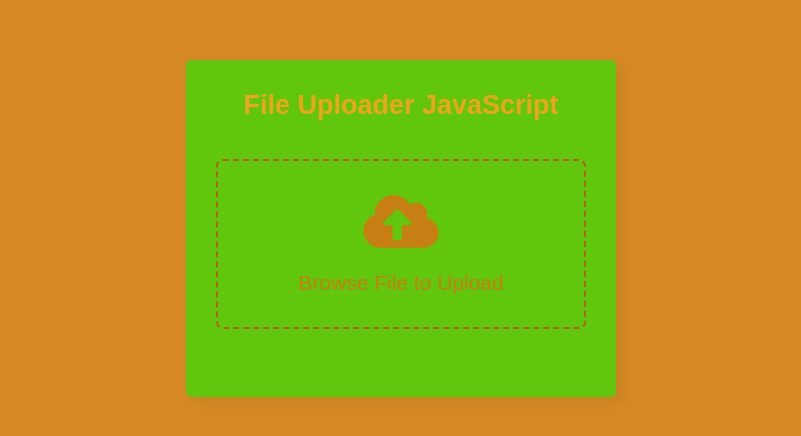
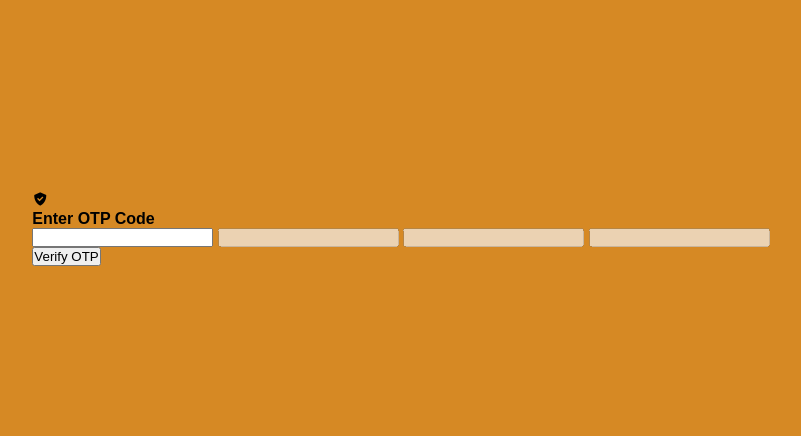
Before and after one commit to PSSwetha/MITLAB, a plain HTML site: page index.html in a window 1280 px wide. Shown: the part 172-608 px from the top of the page, without its empty margins (239-1040 px from the left). Drawn offline with nearby package versions, Linux system fonts and the light colour scheme.

Commit message:
Add files via upload
OTP

```diff
--- a/index.html
+++ b/index.html
@@ -1,26 +1,31 @@
 <!DOCTYPE html>
-<!-- Coding By Learn With Daniel- youtube.com/@learnwithdanial417-->
+<!-- Coding By CodingNepal - codingnepalweb.com -->
 <html lang="en">
   <head>
-  <meta charset="UTF-8">
-  <meta name="viewport" content="width=device-width, initial-scale=1.0">
-  <title>File Upload JavaScript with Progress Ba | Learn With Daniel</title>
-  <link rel="stylesheet" href="style.css">
-  <link rel="stylesheet" href="https://cdnjs.cloudflare.com/ajax/libs/font-awesome/5.15.3/css/all.min.css"/>
+    <meta charset="UTF-8" />
+    <meta http-equiv="X-UA-Compatible" content="IE=edge" />
+    <meta name="viewport" content="width=device-width, initial-scale=1.0" />
+   <title>OTP Verification Form</title>
+    <link rel="stylesheet" href="style.css" />
+    <!-- Boxicons CSS -->
+    <link href="https://unpkg.com/boxicons@2.1.4/css/boxicons.min.css" rel="stylesheet" />
+   <script src="script.js" defer></script>
   </head>
   <body>
-  <div class="wrapper">
-    <header>File Uploader JavaScript</header>
+    <div class="container">
+      <header>
+        <i class="bx bxs-check-shield"></i>
+      </header>
+      <h4>Enter OTP Code</h4>
       <form action="#">
-      <input class="file-input" type="file" name="file" hidden>
-      <i class="fas fa-cloud-upload-alt"></i>
-      <p>Browse File to Upload</p>
+        <div class="input-field">
+          <input type="number" />
+          <input type="number" disabled />
+          <input type="number" disabled />
+          <input type="number" disabled />
+        </div>
+        <button>Verify OTP</button>
       </form>
-    <section class="progress-area"></section>
-    <section class="uploaded-area"></section>
     </div>
-
-  <script src="script.js"></script>
-
   </body>
 </html>
```
Lines whose indentation alone changed are shown as unchanged.
